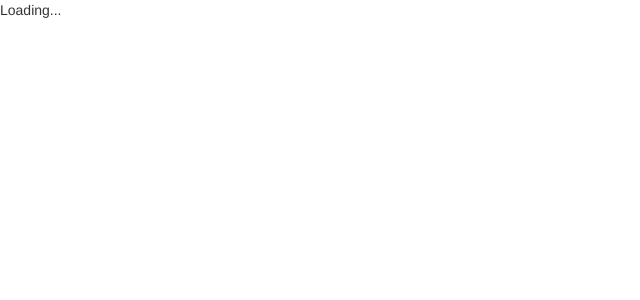
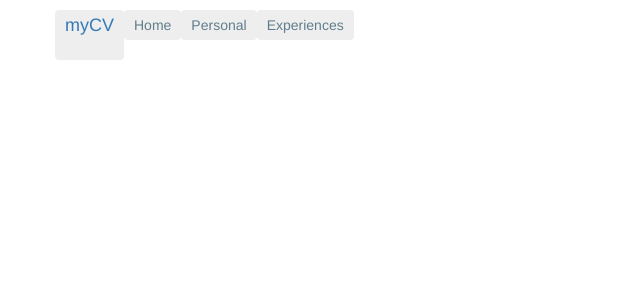
Before and after one commit to masdelmon72/mdm-cv, an Angular app: page / in a window 1280 px wide. Shown: the top 300 px of the page, without its empty margins (0-640 px from the left). Built offline with nearby package versions, Linux system fonts and the light colour scheme.

Commit message:
Update app.component.html

```diff
--- a/src/app/app.component.html
+++ b/src/app/app.component.html
@@ -1,24 +1,10 @@
- <nav class="navbar navbar-inverse navbar-fixed-top" role="navigation">
-            <div class="container">
-                <div class="navbar-header">
-                    <button type="button" class="navbar-toggle" data-toggle="collapse" data-target=".navbar-collapse">
-                        <span class="icon-bar"></span>
-                        <span class="icon-bar"></span>
-                        <span class="icon-bar"></span>
-                    </button>
-                    <a class="navbar-brand" href="#">
-                        myCV
-                    </a>
-                </div>
-              <div class="collapse navbar-collapse"">
-                    <ul class="nav navbar-nav navbar-left">
-
-								<li><a class="nav-link" routerLink="personal">Personal Data</a></li>
-
-
-
-                     </ul>
-
-            </div>
-        </nav>
-<router-outlet></router-outlet>
+<nav class="navbar navbar-fixed-top navbar-dark bg-inverse">
+    <div class="container">
+        <a class="navbar-brand">myCV</a>
+        <ul class="nav navbar-nav" routerLinkActive="active">
+            <li class="nav-item"><a class="nav-link" routerLink="home">Home</a></li>
+            <li class="nav-item"><a class="nav-link" routerLink="personal">Personal</a></li>
+            <li class="nav-item"><a class="nav-link" routerLink="courses">Experiences</a></li>
+        </ul>
+    </div>
+</nav>
```
